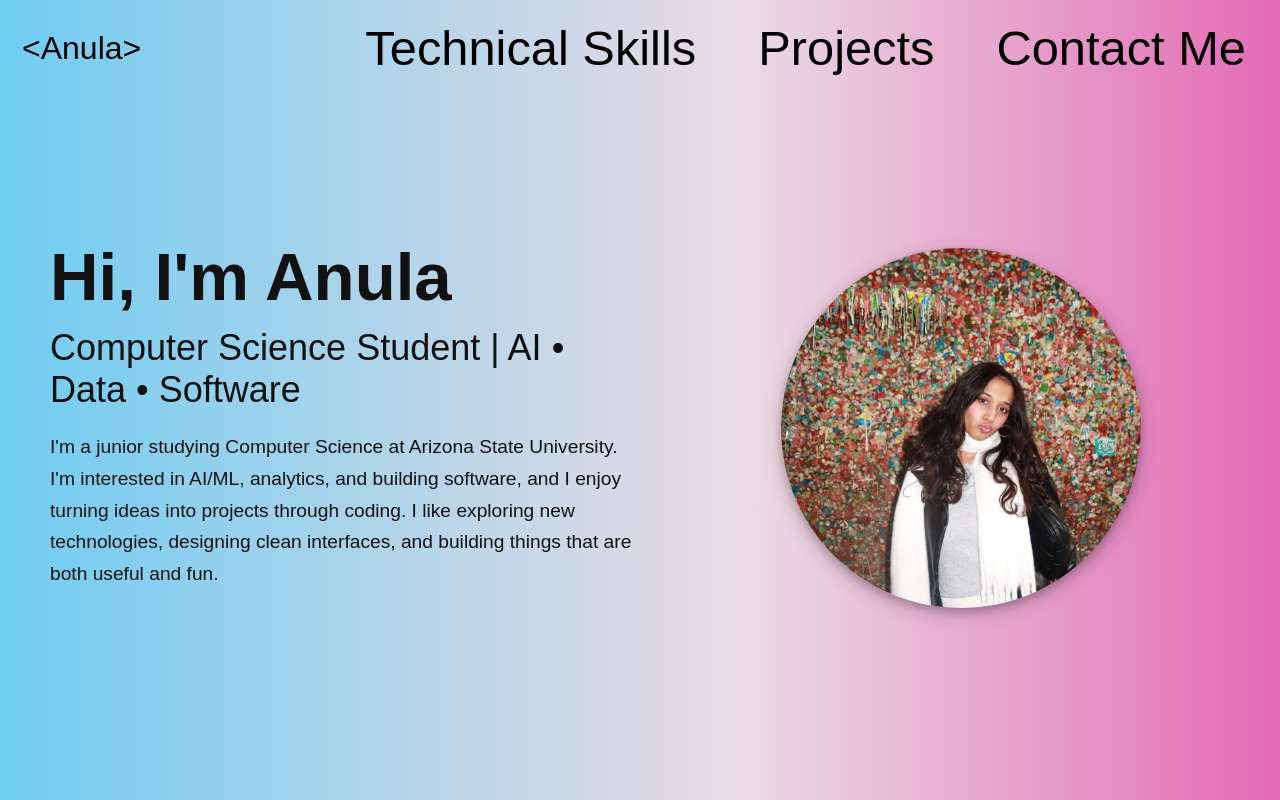
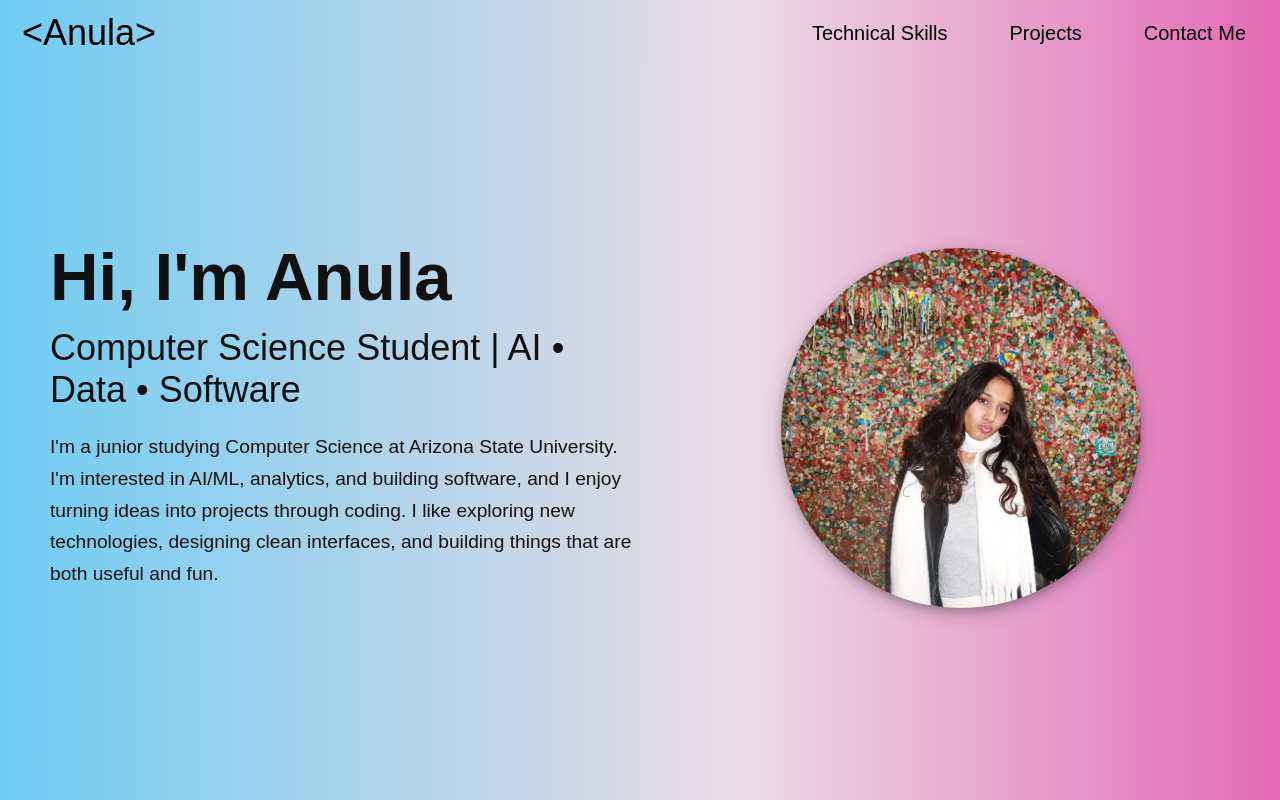
Before and after one commit to anula513/anulaportfolio, a React (Vite) app: page / in a window 1280 px wide. Shown: the top 800 px of the page. Built offline with nearby package versions, Linux system fonts and the light colour scheme.

Commit message:
navbar bg update

```diff
--- a/src/App.css
+++ b/src/App.css
@@ -14,7 +14,7 @@
 
 .brand {
   color: #000;
-  font-size: 2rem;
+  font-size: 2.25rem;
   text-decoration: none;
 }
 
@@ -26,7 +26,7 @@
 
 .nav-links a {
   color: #000;
-  font-size: 3.05rem;
+  font-size: 1.25rem;
   padding: 8px 12px;
   border-radius: 10px;
   text-decoration: none;
```
